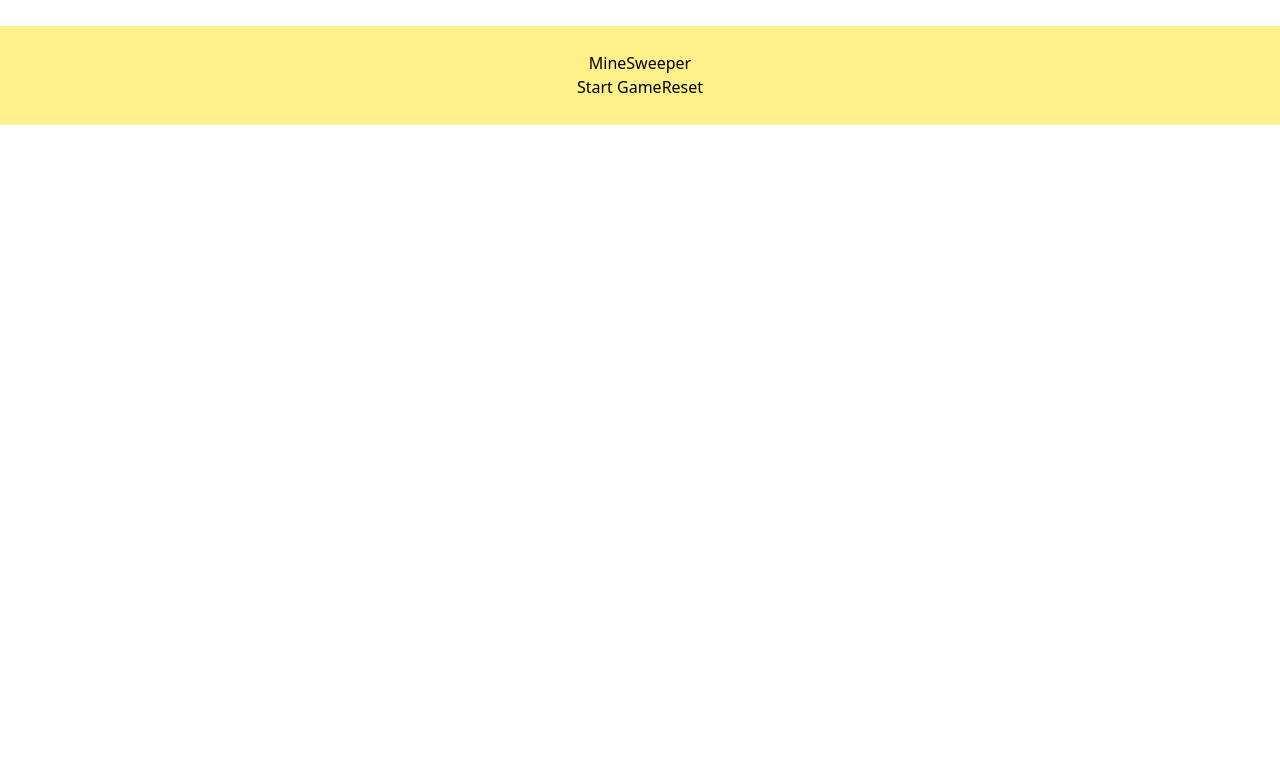
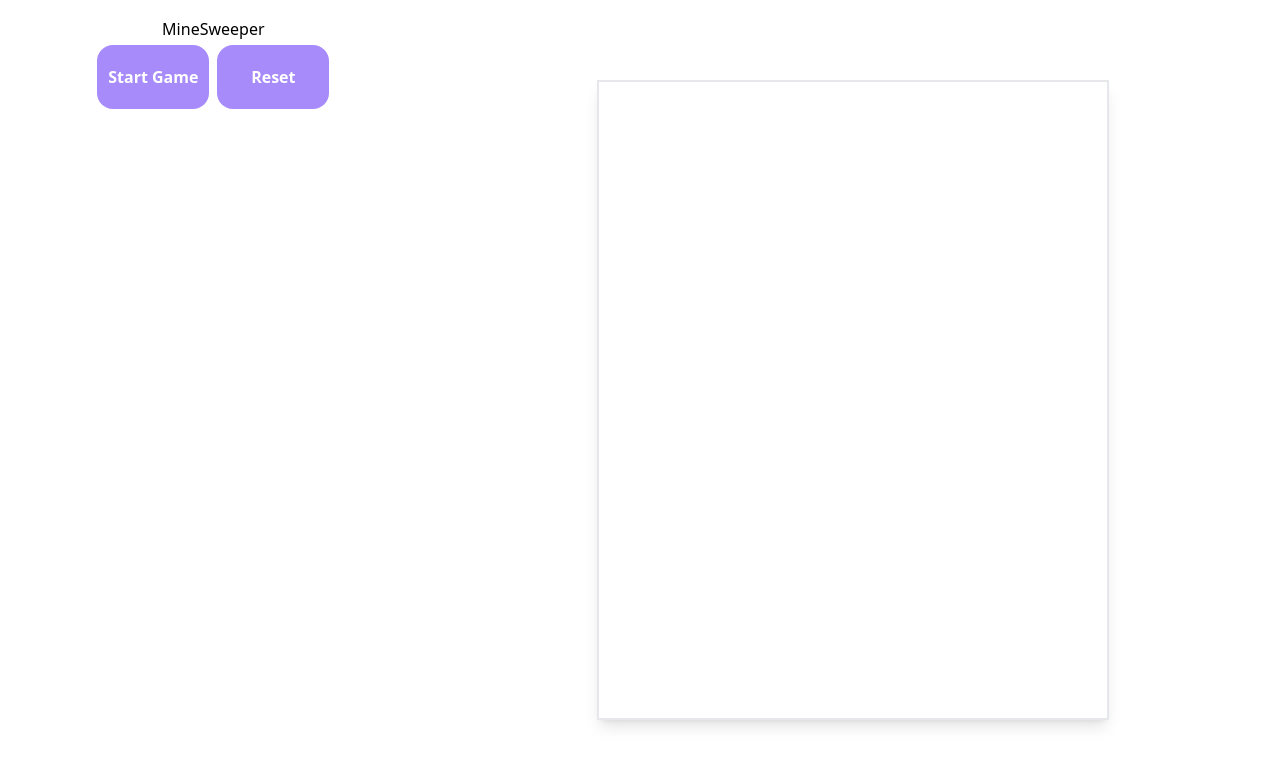
Before and after one commit to jonathanwears/minesweeper, a React (Vite) app: page / in a window 1280 px wide. Shown: the top 766 px of the page. Built offline with nearby package versions, Linux system fonts and the light colour scheme; a web font is replaced by a local one.

Commit message:
added css

```diff
--- a/src/App.jsx
+++ b/src/App.jsx
@@ -6,9 +6,13 @@ import GameBoard from './pages/GameBoard';
 
 function App() {
   return (
-    <div className="bg-yellow-200">
-      <StatusBar />
-      <GameBoard />
+    <div className="bg-white w-full h-screen m-0 grid grid-rows-1 grid-cols-3  ">
+      <div className=" grid grid-rows-1">
+        <StatusBar />
+      </div>
+      <div className="grid-rows-2 col-span-2 justify-center items-center flex flex-col">
+        <GameBoard />
+      </div>
     </div>
   );
 }
--- a/src/components/Button.jsx
+++ b/src/components/Button.jsx
@@ -3,6 +3,7 @@ import React from 'react';
 function Button({ name, click }) {
   return (
     <button
+      className="bg-violet-400 text-white text-md font-bold w-28 h-16 rounded-2xl m-1 hover:bg-violet-500 active:bg-violet-600 focus:outline-none focus:ring focus:ring-violet-300"
       type="button"
       onClick={click}
     >
--- a/src/pages/GameBoard.jsx
+++ b/src/pages/GameBoard.jsx
@@ -16,10 +16,8 @@ function GameBoard() {
   }, [tilesState]);
 
   return (
-    <div className="game-board">
-      <ul>
-        {Object.keys(tiles).map((index) => <Tile key={index} index={index} />)}
-      </ul>
+    <div className="grid w-3/5 h-4/5 grid-cols-8 grid-rows-8 border-2 shadow-lg m-2">
+      {Object.keys(tiles).map((index) => <Tile key={index} index={index} />)}
     </div>
   );
 }
```
